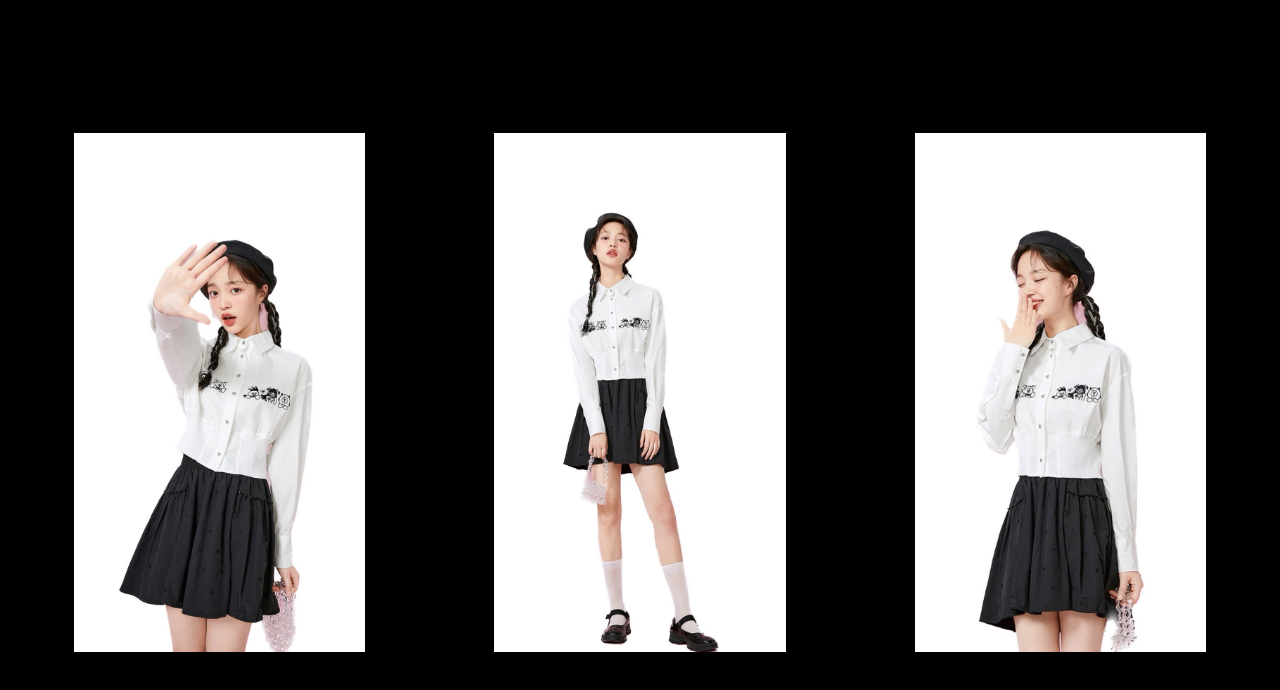
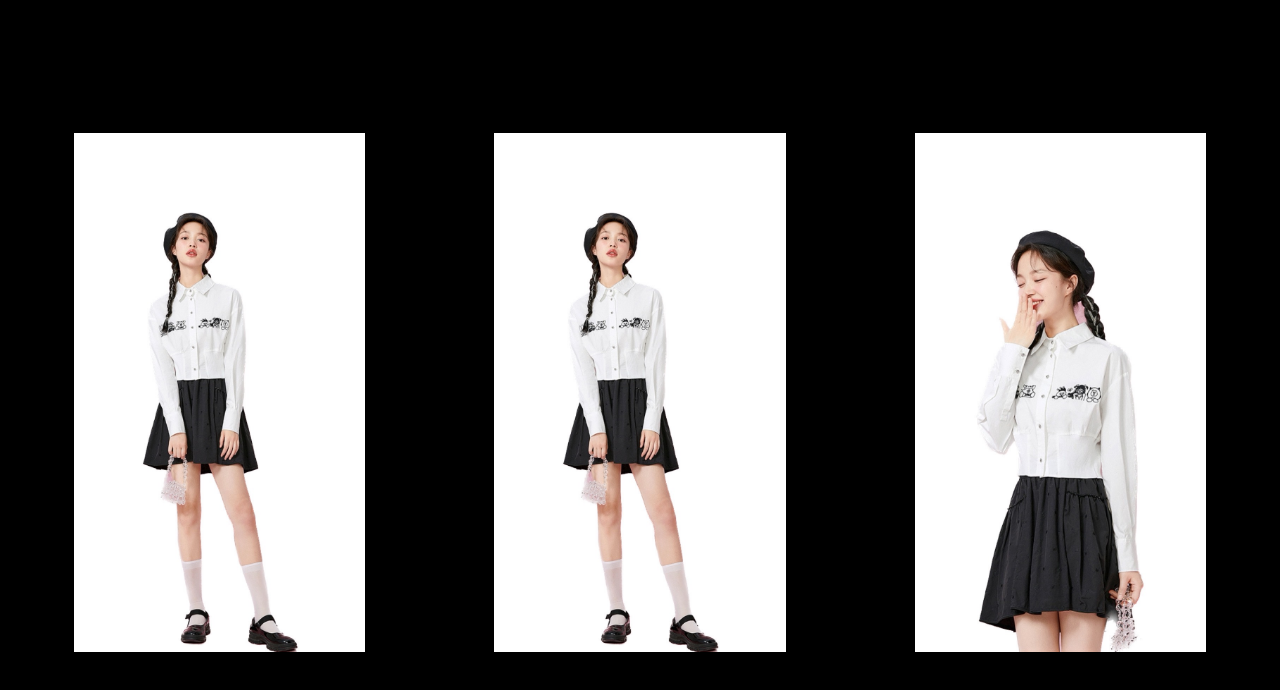
Before and after one commit to sharonnning/SA, a plain HTML site: page index.html in a window 1280 px wide. Drawn offline with Linux system fonts and the light colour scheme.

Commit message:
Update index.html

```diff
--- a/index.html
+++ b/index.html
@@ -19,7 +19,7 @@
 	<br>
 <table>
 	<tr>
-		<th align="center"><img src="111\1.jpg" width="70%"></th>
+		<th align="center"><img src="111\3.jpg" width="70%"></th>
 		<th valign="center"><img src="111\3.jpg" width="70%"></th>
 		<th valign="center"><img src="111\2.jpg" width="70%"></th>
 	</tr>
```
